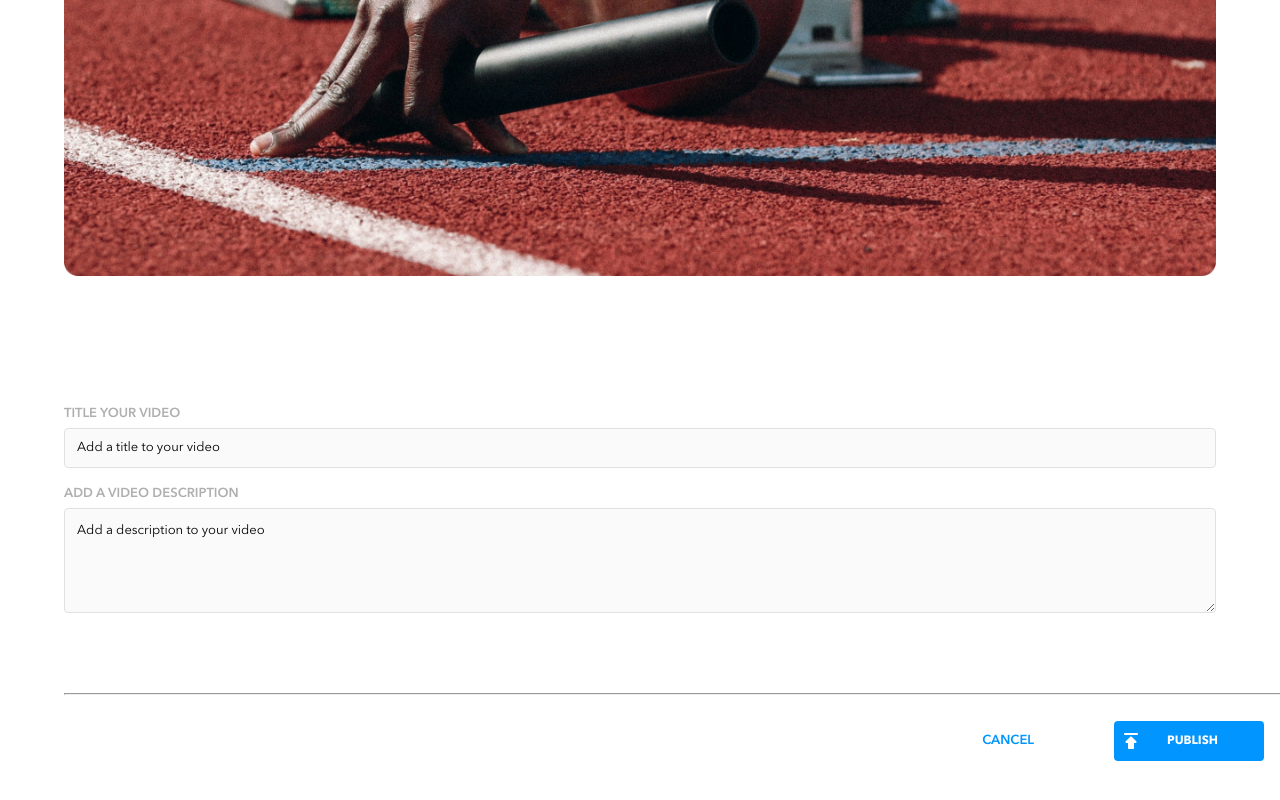
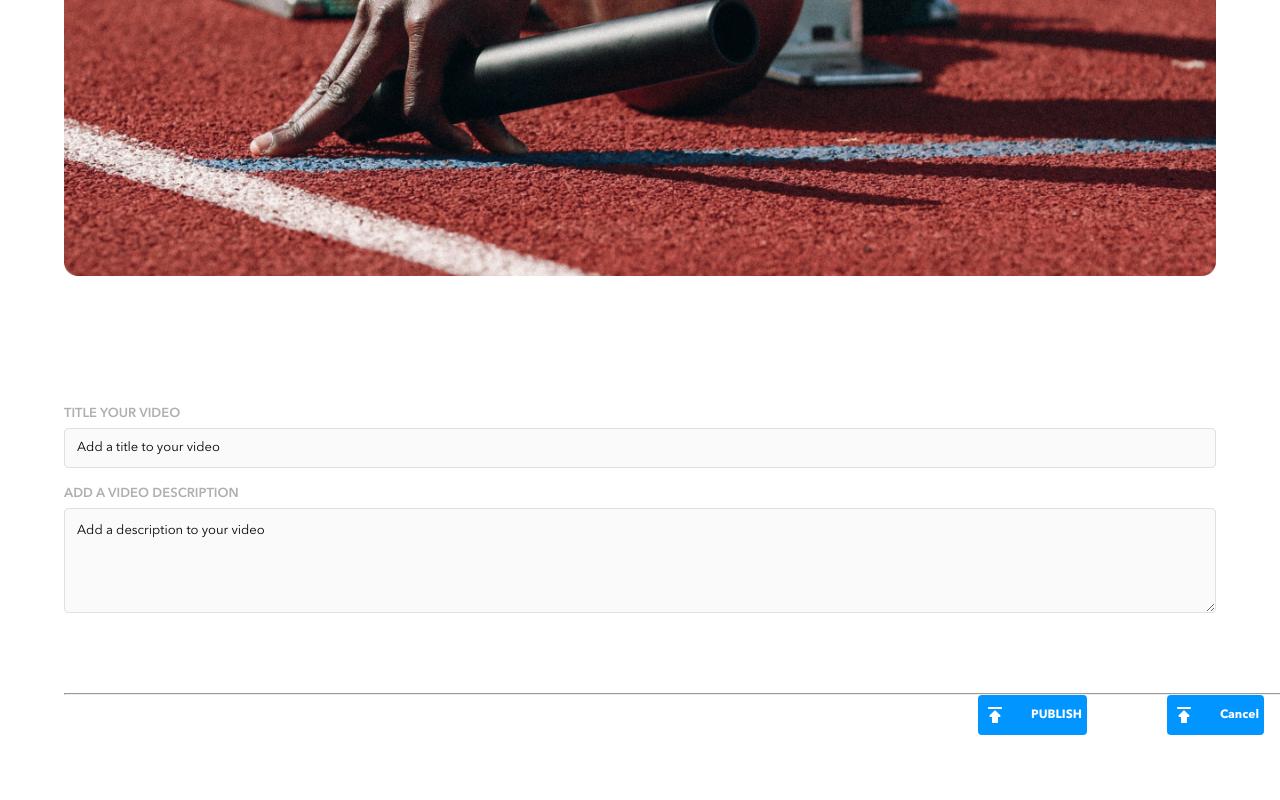
Before and after one commit to Geetha-RK/geetha-rashinkarkumar-brainflix, a React (Vite) app: page /upload in a window 1280 px wide. Shown: the part 604-1404 px from the top of the page. After the commit the page ends 1355 px from the top, so only its background shows below. Built offline with nearby package versions, Linux system fonts and the light colour scheme.

Commit message:
Post new comment

```diff
--- a/package.json
+++ b/package.json
@@ -11,11 +11,14 @@
   },
   "dependencies": {
     "axios": "^1.7.7",
+    "crypto": "^1.0.1",
     "react": "^18.3.1",
     "react-dom": "^18.3.1",
     "react-router-dom": "^6.26.2",
     "react-toastify": "^10.0.5",
-    "sass": "^1.79.3"
+    "sass": "^1.79.3",
+    "sweetalert2": "^11.14.1",
+    "uuid": "^10.0.0"
   },
   "devDependencies": {
     "@eslint/js": "^9.9.0",
--- a/src/components/Button/Button.jsx
+++ b/src/components/Button/Button.jsx
@@ -1,15 +1,15 @@
 import './Button.scss';
 import { Link } from "react-router-dom";
 
-export default function Button({ prop,url, onClick }){
+export default function Button({ prop,url,from}){
     return(
-        <Link to={'/upload'} className="upload" >
+
             <div className="upload">
-                <button className='upload__button'  onClick={onClick ? onClick : undefined}>
+                <button className='upload__button' type={from ==='cancel' ? 'button':'submit' }>
                     <img className="upload__img" src={url} alt="upload-icon" />
                     {prop}
                 </button>
             </div>
-         </Link>
+
     );
 }
--- a/src/components/Commentsform/Commentsform.jsx
+++ b/src/components/Commentsform/Commentsform.jsx
@@ -3,9 +3,13 @@ import Button from '../Button/Button';
 import './Commentsform.scss';
 import avatar from '../../assets/images/Mohan-muruge.jpg';
 import comm from '../../assets/icons/add_comment.svg';
+import { useState } from 'react';
+import axios from "axios";
+// import { v4 as uuidv4 } from 'uuid';
 
-export default function Commentsform({ videoDetails }){
-    console.log("Commentsform",videoDetails);
+export default function Commentsform({ videoDetails, getCurrentApi }){
+    const [newcomment, setNewComment] = useState("");
+
 
     function formatDateToMMDDYYYY(input) {
         const date = (input instanceof Date) ? input : new Date(input);
@@ -20,23 +24,46 @@ export default function Commentsform({ videoDetails }){
 
         return `${month}/${day}/${year}`;
     }
+
+    const comment =(event) => {
+        setNewComment(event.target.value);
+    }
+    const handleComment = async(event) => {
+        event.preventDefault();
+        let id = videoDetails.id;
+
+        console.log("Comment id",id);
+        const postcomment = {
+            "name" : "Geetha",
+            "comment" : newcomment
+        }
+        try{
+        await axios.post( `https://unit-3-project-api-0a5620414506.herokuapp.com/videos/${id}/comments?api_key=41bfcc3e-1518-4576-9462-da7e64187139`,postcomment)
+        await getCurrentApi(id);
+        setNewComment("");
+        }catch(error){
+            console.error("Error posting the comment", error);
+        }
+
+    }
+
     return(
         <>
-        <section className='form'>
+        <form className='form' onSubmit={handleComment}>
             <div className="form__container1">
                 <Avatar prop={avatar}/>
             </div>
             <div className='form__container2'>
                 <div className="form__container3">
                     <label className="form__commentLable" htmlFor="form__comment-id">JOIN THE CONVERSATION</label>
-                    <textarea className="form__comment" id="form__comment-id" required name="formComment" placeholder="Add a new comment"></textarea>
+                    <textarea className="form__comment" id="form__comment-id" required name="formComment" placeholder="Add a new comment" onChange={comment}></textarea>
                 </div>
                 <div className="form__container4">
-                    <Button prop="COMMENT" url={comm}/>
+                    <Button prop="COMMENT" url={comm} from="comment"/>
                 </div>
             </div>
 
-        </section>
+        </form>
 
         <section className='comment'>
         <hr className="video__border"/>
--- a/src/components/Header/Header.jsx
+++ b/src/components/Header/Header.jsx
@@ -32,7 +32,9 @@ export default function Header() {
           />
         </div>
         <Avatar prop={avatarImage} />
-        <Button prop="UPLOAD" url={uploadIcon} />
+        <Link to={'/upload'} className="upload" >
+          <Button prop="UPLOAD" url={uploadIcon} />
+        </Link>
       </div>
     </div>
   );
--- a/src/components/VideoThumbnail/Videothumbnail.jsx
+++ b/src/components/VideoThumbnail/Videothumbnail.jsx
@@ -4,7 +4,9 @@ export default function Videothumbnail( {videoDetails} ){
 
     return(
         <div className='video-thumbnail'>
-            <video className='video-thumbnail__img' controls poster={videoDetails.image}></video>
+            <video className='video-thumbnail__img' controls poster={videoDetails.image}>
+                <source src={videoDetails.video + "?api_key=geetha"}/>
+            </video>
         </div>
     )
 }
--- a/src/pages/Upload.jsx
+++ b/src/pages/Upload.jsx
@@ -1,46 +1,99 @@
 import "./Upload.scss";
-
 import thumbnail from "../assets/images/Upload-video-preview.jpg";
 import publish from "../assets/icons/publish.svg";
 import Button from "../components/Button/Button";
-
+import Swal from "sweetalert2";
+import { useState, useRef } from 'react';
 import { useNavigate } from 'react-router-dom';
-import { useState } from "react";
-import { ToastContainer, toast } from 'react-toastify';
-import 'react-toastify/dist/ReactToastify.css';
 
 export default function Upload() {
-    const [title,setTitle] = useState([]);
-    const [description,setDescription] = useState([]);
+    const [title, setTitle] = useState("");
+    const [description, setDescription] = useState("");
+    const formRef = useRef(null);
     const navigate = useNavigate();
+    let alertmsg = "";
+    const namePattern = /^[A-Za-z\s]+$/;
 
-    const handleTitleChange = (event) =>{
-        setTitle(event.target.value);
+    const handleFormSubmit = (event) => {
+        event.preventDefault();
+        console.log("Here");
+        if (!isFormValid()) {
+            Swal.fire({
+                icon: "Error",
+                title: "Publish Failed",
+                text: alertmsg,
+            });
+        } else {
+            Swal.fire({
+                icon: "success",
+                title: "Success!",
+                text: "Video uploaded successfully!",
+            }).then(() => {
+                // Reset the form after successful submission
+                resetForm();
+                navigate("/"); // Navigate after the alert is closed
+            });
         }
-
-    const handleDescriptionChange = (event) =>{
-        setDescription(event.target.value);
-    }
-
-    const handlePublishClick = (event) => {
-        event.preventDefault();
-        toast.success("Video Published");
-        alert("Video Published");
-        navigate(`/`);
     };
 
-    const handleCancelClick = (event) => {
-        event.preventDefault();
-        toast.info("Upload Canceled");
-        alert("Upload Canceled");
-        navigate(`/`);
+    const resetForm = () => {
+        setTitle("");
+        setDescription("");
+        if (formRef.current) {
+            formRef.current.reset();
+        }
     };
 
+    const handleTitleChange = (event) => {
+        setTitle(event.target.value);
+    };
+
+    const handleDescriptionChange = (event) => {
+        setDescription(event.target.value);
+    };
+
+    const isFormValid = () => {
+        if (!title || !description) {
+            alertmsg = "Enter all the fields.\n";
+          } else {
+            if (title.length > 50) {
+              alertmsg += "Title should not exceed 50 characters.\n";
+            }
+            if (!namePattern.test(title)) {
+              alertmsg += "Title can contain letters and spaces only.\n";
+            }
+            if (description.length > 200) {
+              alertmsg += "Description should not exceed 200 characters.";
+            }
+          }
+          if (alertmsg) {
+            return false; // Form is invalid
+          }
+          return true; // Form is valid
+        };
+
+
+    const handleCancelClick = () => {
+        Swal.fire({
+            title: "Are you sure?",
+            text: "You won't be able to revert this!",
+            icon: "warning",
+            showCancelButton: true,
+            confirmButtonColor: "#3085D6",
+            cancelButtonColor: "#d33",
+            confirmButtonText: "Yes, cancel it!",
+            cancelButtonText: "No, keep it",
+        }).then((result) => {
+            if (result.isConfirmed) {
+                resetForm();
+                Swal.fire("Cancelled", "Your action has been cancelled.", "success");
+            }
+        });
+    };
 
     return (
         <>
             <hr className="upload-border" />
-
             <h1 className="uploads">Upload Video</h1>
             <hr className="uploads-border uploads-border--modifier" />
 
@@ -55,7 +108,7 @@ export default function Upload() {
                     alt="video-thumbnail"
                 />
             </div>
-      <form >
+            <form ref={formRef} >
                 <div className="uploads__container2">
                     <label className="uploads__label" htmlFor="title">
                         TITLE YOUR VIDEO
@@ -65,6 +118,7 @@ export default function Upload() {
                         type="text"
                         name="title"
                         placeholder="Add a title to your video"
+                        value={title}
                         onChange={handleTitleChange}
                     />
                     <label className="uploads__label" htmlFor="description">
@@ -74,16 +128,20 @@ export default function Upload() {
                         name="description"
                         className="uploads__title uploads__title--description"
                         placeholder="Add a description to your video"
+                        value={description}
                         onChange={handleDescriptionChange}
                     ></textarea>
                 </div>
                 <hr className="uploads-border uploads-border--modifier" />
                 <div className="uploads__container3">
-          <Button prop="PUBLISH" url={publish} onClick={handlePublishClick}/>
-          <p className="uploads__cancel" onClick={handleCancelClick}>CANCEL</p>
+                    <div onClick={handleFormSubmit}>
+                        <Button prop="PUBLISH" url={publish} from="publish"/>
+                    </div>
+                    <div onClick={handleCancelClick}>
+                        <Button prop="Cancel" url={publish} from="cancel"/>
+                    </div>
                 </div>
             </form>
-      <ToastContainer position="top-right" autoClose={3000} hideProgressBar={false}/>
         </>
     );
 }
--- a/src/pages/VideoDisplay.jsx
+++ b/src/pages/VideoDisplay.jsx
@@ -70,7 +70,7 @@ export default function VideoDisplay() {
           <div className="align">
             <div className="align__box1">
               <Videoplayer videoDetails={currentVideo} />
-              <Commentsform videoDetails={currentVideo} />
+              <Commentsform videoDetails={currentVideo} getCurrentApi={getCurrentApi}/>
             </div>
             <div className="align__box2">
               <Nextvideolist
```
Also changed, not shown: 1 other file (tests, documents, lock files or other folders). Lines whose indentation alone changed are shown as unchanged.
